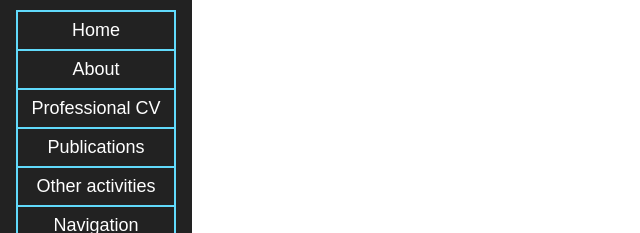
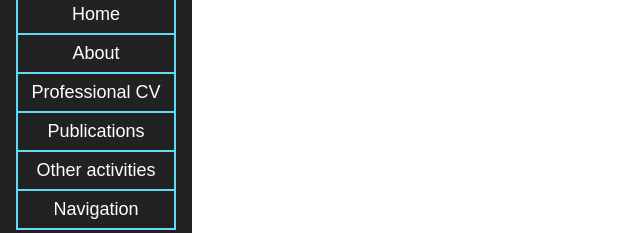
Before and after one commit to RoseITcz/Kamila-Ruzickova, a plain HTML site: page index.html in a window 1280 px wide. Shown: the part 229-462 px from the top of the page, without its empty margins (0-640 px from the left). Drawn offline with Linux system fonts and the light colour scheme; files that its build step writes are made by us from their sources.

Commit message:
panel positioning

```diff
--- a/style.css
+++ b/style.css
@@ -2,7 +2,7 @@
   background-color: #222;
   position: fixed;
   overflow: auto;
-  bottom:0%;
+  top:0%;
   min-width: 12em;
   height: 100%;
   width: 19%;
```
